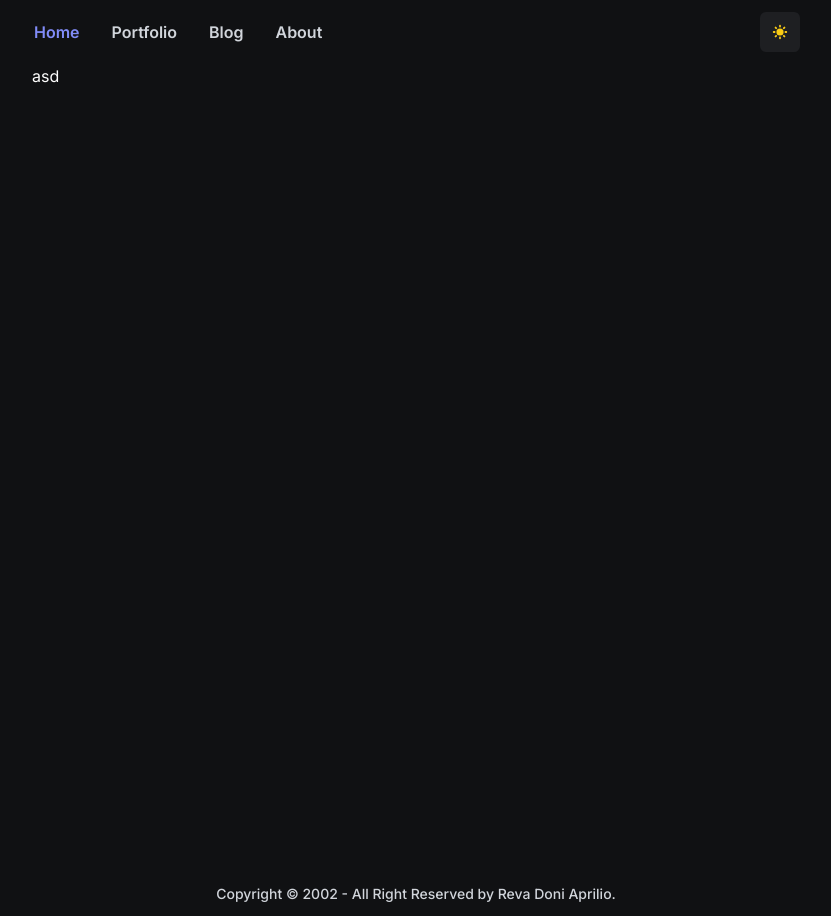
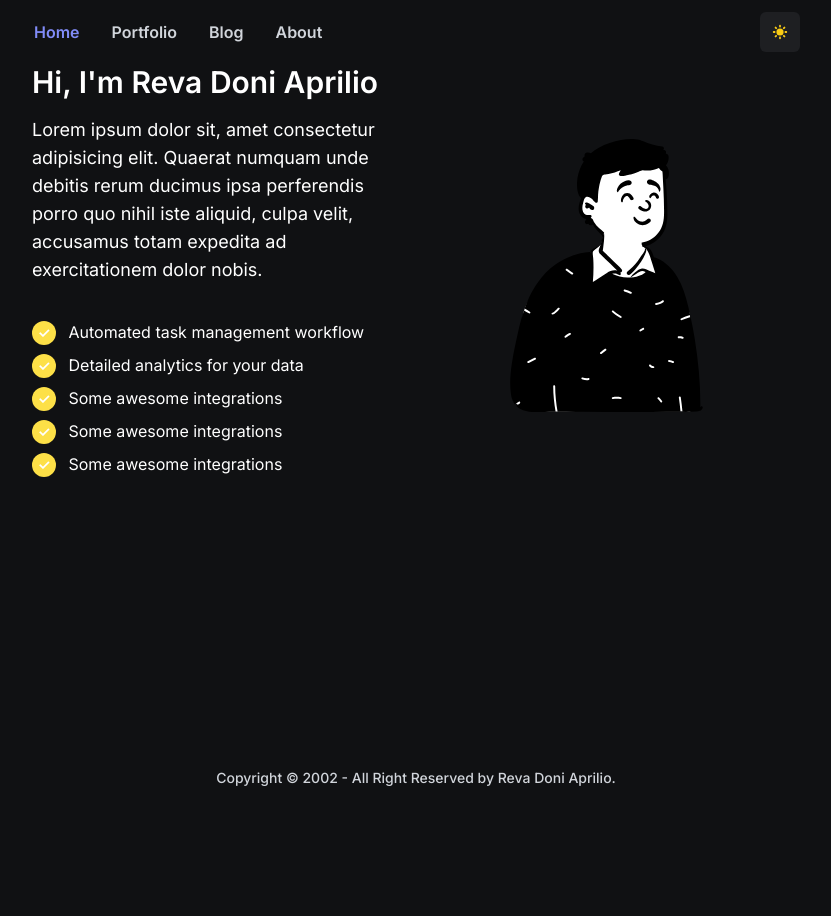
Before and after one commit to RevDonz/revdonz.my.id, a Next.js app: page / in a window 1280 px wide. Shown: the whole page, without its empty margins (224-1055 px from the left). After the commit the page ends 800 px from the top, so only its background shows below. Built offline with nearby package versions, Linux system fonts and the light colour scheme.

Commit message:
feat(page): add main page

```diff
--- a/src/pages/index.tsx
+++ b/src/pages/index.tsx
@@ -1,9 +1,58 @@
 import Main from '@/components/template';
+import Image from 'next/image';
 
 export default function Index() {
   return (
     <Main>
-      <div className='h-screen'>asd</div>
+      <div className='flex flex-col-reverse items-center h-full justify-center leading-6 md:flex-row'>
+        <div className=' w-full border-solid md:w-1/2'>
+          <h2 className='m-0 text-xl font-semibold lg:text-3xl md:text-2xl'>
+            {"Hi, I'm Reva Doni Aprilio"}
+          </h2>
+          <p className='pt-4 pb-8 m-0 leading-7 border-0 border-gray-300 sm:pr-10 lg:text-lg'>
+            Lorem ipsum dolor sit, amet consectetur adipisicing elit. Quaerat
+            numquam unde debitis rerum ducimus ipsa perferendis porro quo nihil
+            iste aliquid, culpa velit, accusamus totam expedita ad
+            exercitationem dolor nobis.
+          </p>
+          <ul className='p-0 m-0 leading-6 border-0 border-gray-300'>
+            <li className=' relative py-1 pl-0 text-left border-solid'>
+              <span className='inline-flex items-center justify-center w-6 h-6 mr-2 bg-yellow-300 rounded-full'>
+                <span className='text-sm font-bold'>✓</span>
+              </span>{' '}
+              Automated task management workflow
+            </li>
+            <li className=' relative py-1 pl-0 text-left border-solid'>
+              <span className='inline-flex items-center justify-center w-6 h-6 mr-2 bg-yellow-300 rounded-full'>
+                <span className='text-sm font-bold'>✓</span>
+              </span>{' '}
+              Detailed analytics for your data
+            </li>
+            <li className=' relative py-1 pl-0 text-left border-solid'>
+              <span className='inline-flex items-center justify-center w-6 h-6 mr-2 bg-yellow-300 rounded-full'>
+                <span className='text-sm font-bold'>✓</span>
+              </span>{' '}
+              Some awesome integrations
+            </li>
+            <li className=' relative py-1 pl-0 text-left border-solid'>
+              <span className='inline-flex items-center justify-center w-6 h-6 mr-2 bg-yellow-300 rounded-full'>
+                <span className='text-sm font-bold'>✓</span>
+              </span>{' '}
+              Some awesome integrations
+            </li>
+            <li className=' relative py-1 pl-0 text-left border-solid'>
+              <span className='inline-flex items-center justify-center w-6 h-6 mr-2 bg-yellow-300 rounded-full'>
+                <span className='text-sm font-bold'>✓</span>
+              </span>{' '}
+              Some awesome integrations
+            </li>
+          </ul>
+        </div>
+
+        <div className='relative w-full max-w-md mt-10 mb-4 text-center bg-no-repeat bg-contain border-solid md:mt-0 md:max-w-none lg:mb-0 md:w-1/2'>
+          <Image alt='doodle' src='/me.svg' priority width={200} height={400} />
+        </div>
+      </div>
     </Main>
   );
 }
```
